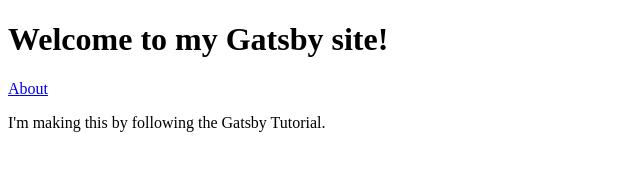
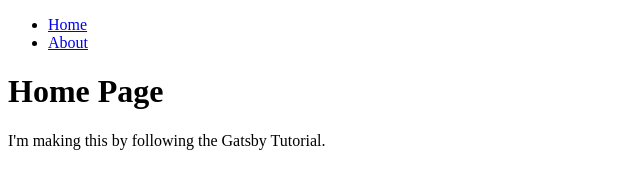
Before and after one commit to ceaguilar93/my-cool-gatsby-site, a Gatsby site: page / in a window 1280 px wide. Shown: the whole page, without its empty margins (0-640 px from the left). Built offline with nearby package versions, Linux system fonts and the light colour scheme; Gatsby itself is replaced by a stand-in of ours.

Commit message:
Layout component created
The layout component was created inside src and home was updated to link the pages properly

```diff
--- /dev/null
+++ b/src/components/layout.js
@@ -0,0 +1,21 @@
+import * as React from 'react'
+import { Link } from 'gatsby'
+
+const Layout = ({ pageTitle, children }) => {
+  return (
+    <div>
+      <nav>
+        <ul>
+          <li><Link to="/">Home</Link></li>
+          <li><Link to="/about">About</Link></li>
+        </ul>
+      </nav>
+      <main>
+        <h1>{pageTitle}</h1>
+        {children}
+      </main>
+    </div>
+  )
+}
+
+export default Layout
--- a/src/pages/index.js
+++ b/src/pages/index.js
@@ -1,15 +1,13 @@
 // Step 1: Import React
 import * as React from 'react'
-import { Link } from 'gatsby'
+import Layout from '../components/layout'
 
 // Step 2: Define your component
 const IndexPage = () => {
   return (
-    <main>
-      <h1>Welcome to my Gatsby site!</h1>
-      <Link to="/about">About</Link>
+    <Layout pageTitle="Home Page">
       <p>I'm making this by following the Gatsby Tutorial.</p>
-    </main>
+    </Layout>
   )
 }
 
```
